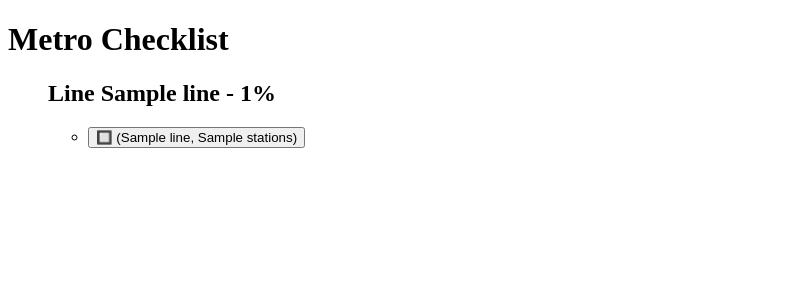
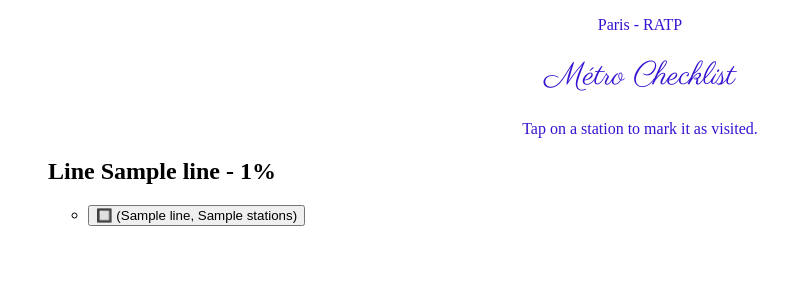
Before and after one commit to shakespearea/Paris_Metro_Checklist, a Flask app: template templates/index.html in a window 1280 px wide. Shown: the top 300 px of the page, without its empty margins (0-812 px from the left). Run offline with Flask 3, Linux system fonts and the light colour scheme; the template is opened without the code that fills it: most values are stand-ins (such as "Sample title", 1, 10 or a date in 2020); parts of the project's set-up code (start-up, migrations or seed data) failed here and were passed over.

Commit message:
[Add] Header style

```diff
--- /dev/null
+++ b/static/style.css
@@ -0,0 +1,9 @@
+.header {
+    text-align: center;
+    color: rgb(56, 18, 209);
+}
+
+.header h1 {
+    font-family: 'Parisienne', cursive;
+    font-weight: 400;
+}
--- a/templates/index.html
+++ b/templates/index.html
@@ -1,10 +1,19 @@
 <!DOCTYPE html>
-<html>
+<html lang="fr">
     <head>
-        <title>Metro Checklist</title>
+        <link rel="stylesheet" href="static/style.css">
+        <link rel="preconnect" href="https://fonts.googleapis.com">
+        <link rel="preconnect" href="https://fonts.gstatic.com" crossorigin>
+        <link href="https://fonts.googleapis.com/css2?family=Parisienne&display=swap" rel="stylesheet">
+        <meta name="viewport" content="width=device-width, initial-scale=1.0">
+        <title>Métro Checklist</title>
     </head>
     <body>
-        <h1>Metro Checklist</h1>
+        <header class="header">
+            <p>Paris - RATP</p>
+            <h1>Métro Checklist</h1>
+            <p>Tap on a station to mark it as visited.</p>
+        </header>
         <ul>
             {% for line, stations in stations.items() %}
             <h2>Line {{ line }} - {{ percentages[line] }}%</h2>
```
Also changed, not shown: 1 other file.
